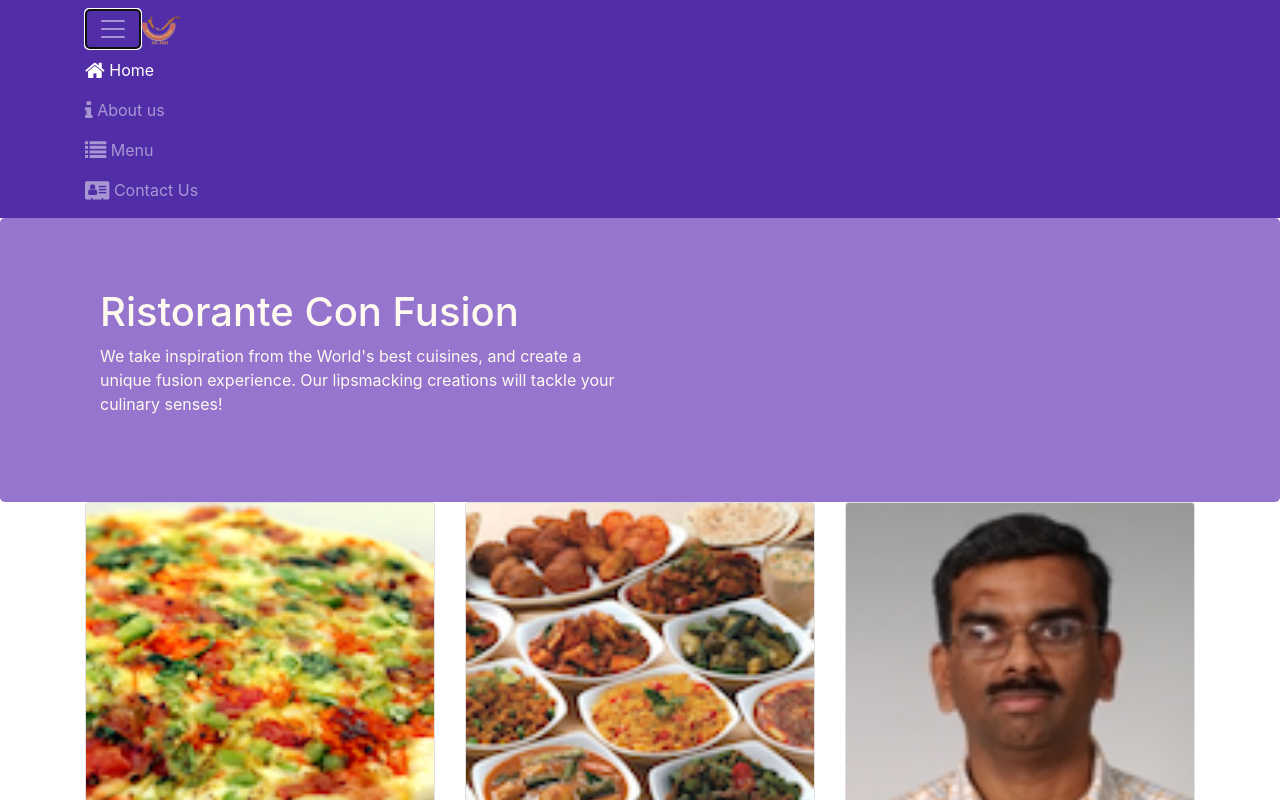
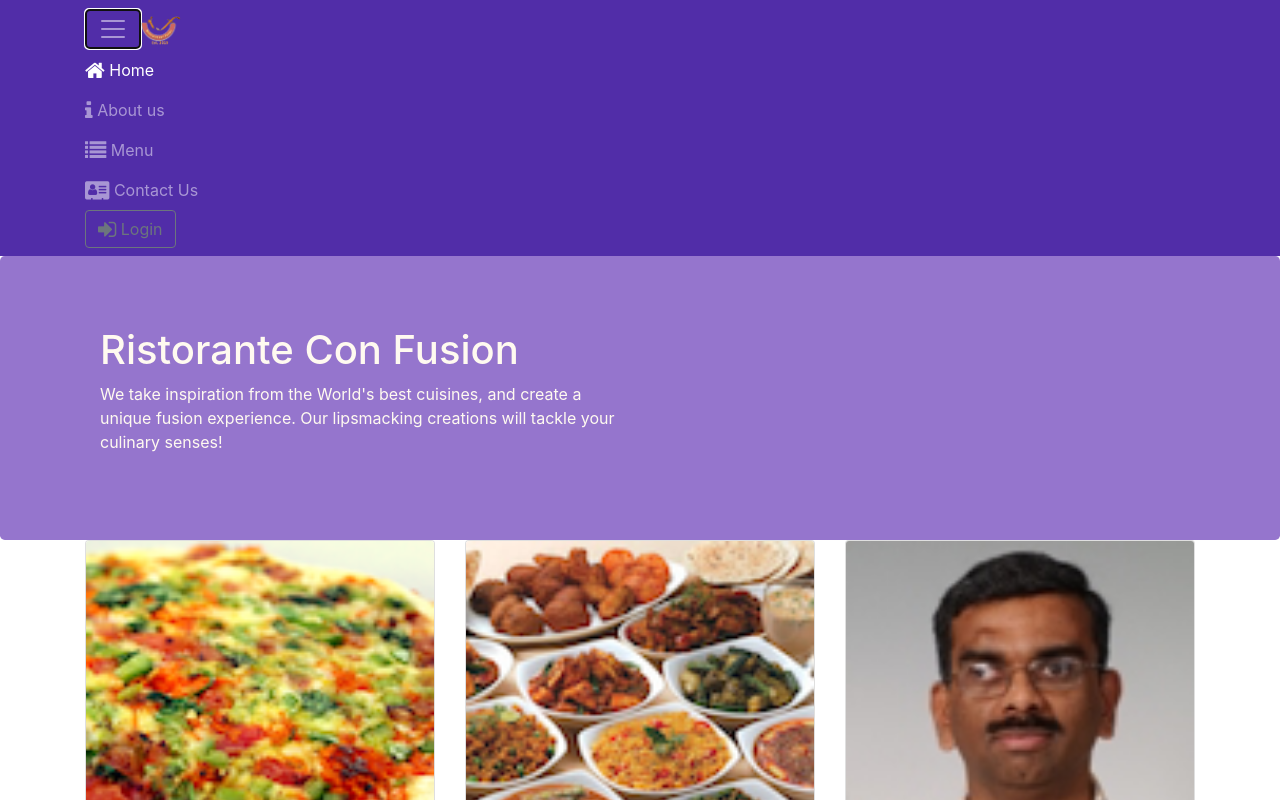
Before and after one commit to Thilakmani-works/Reactjs, a React (Create React App) app: page /home in a window 1280 px wide. Both pictures are taken after a click on the button 113 px from the left and 28 px from the top of the page. Shown: the top 800 px of the page. Built offline with nearby package versions, Linux system fonts and the light colour scheme.

Commit message:
Uncontrolled components

```diff
--- a/src/components/HeaderComponent.js
+++ b/src/components/HeaderComponent.js
@@ -1,5 +1,5 @@
 import React,{Component} from 'react';
-import {Navbar,NavbarBrand,Nav,NavbarToggler,Collapse,NavItem,Jumbotron} from 'reactstrap';
+import {Navbar,NavbarBrand,Nav,NavbarToggler,Collapse,NavItem,Jumbotron, Button, Modal, ModalBody, ModalHeader, Form, FormGroup, Input, Label} from 'reactstrap';
 import {NavLink} from 'react-router-dom';
 
 class Header extends Component{
@@ -7,15 +7,30 @@
     {
         super(props);
         this.state = {
-            isNavOpen:false
+            isNavOpen:false,
+            isModalOpen:false
         };
         this.toggleNav = this.toggleNav.bind(this);
+        this.toggleModal = this.toggleModal.bind(this);
+        this.handleLogin = this.handleLogin.bind(this);
     }
     toggleNav(){
         this.setState({
             isNavOpen:!this.state.isNavOpen
         })
     }
+    toggleModal(){
+        this.setState({
+            isModalOpen : !this.state.isModalOpen
+        })
+    }
+        handleLogin(event) {
+            this.toggleModal();
+            alert("Username: " + this.username.value + " Password: " + this.password.value
+                + " Remember: " + this.remember.checked);
+            event.preventDefault();
+
+        }
     render()
     {
         return (
@@ -41,6 +56,11 @@
                                     <NavLink className="nav-link" to="/contact"><span className="fa fa-address-card fa-lg"></span> Contact Us</NavLink>
                                 </NavItem>
                             </Nav>
+                            <Nav className="ml-auto" navbar>
+                                <NavItem>
+                                    <Button outline onClick={this.toggleModal}><span className="fa fa-sign-in fa-lg"></span> Login</Button>
+                                </NavItem>
+                            </Nav>
                             </Collapse>
                     </div>
                 </Navbar>
@@ -59,6 +79,32 @@
                     </div>
 
                 </Jumbotron>
+                <Modal isOpen={this.state.isModalOpen} toggle={this.toggleModal}>
+                    <ModalHeader toggle={this.toggleModal}>Login</ModalHeader>
+                    <ModalBody>
+                        <Form onSubmit={this.handleLogin}>
+                            <FormGroup>
+                                <Label htmlFor="username">Username</Label>
+                                <Input type="text" id="username" name="username"
+                                    innerRef={(input) => this.username = input} />
+                            </FormGroup>
+                            <FormGroup>
+                                <Label htmlFor="password">Password</Label>
+                                <Input type="password" id="password" name="password"
+                                    innerRef={(input) => this.password = input}  />
+                            </FormGroup>
+                            <FormGroup check>
+                                <Label check>
+                                    <Input type="checkbox" name="remember"
+                                    innerRef={(input) => this.remember = input}  />
+                                    Remember me
+                                </Label>
+                            </FormGroup>
+                            <Button type="submit" value="submit" color="primary">Login</Button>
+                        </Form>
+
+                    </ModalBody>
+                </Modal>
             </React.Fragment>
 
         );
```
